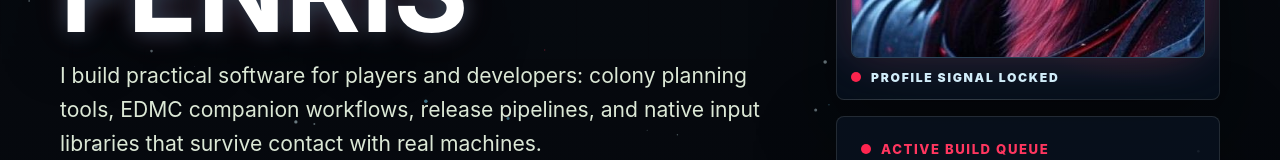
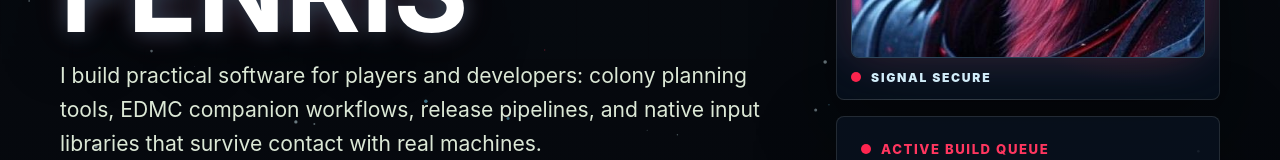
Before and after one commit to Fenris159/Fenris159.github.io, a plain HTML site: page index.html in a window 1280 px wide. Shown: the part 468-628 px from the top of the page. Drawn offline with Linux system fonts and the light colour scheme; no server answers.

Commit message:
Update profile caption in index.html to "Signal Secure"

```diff
--- a/index.html
+++ b/index.html
@@ -63,7 +63,7 @@
                 </div>
                 <div class="profile-caption">
                   <span class="pulse-dot"></span>
-                  <span>Profile signal locked</span>
+                  <span>Signal Secure</span>
                 </div>
               </aside>
 
```
